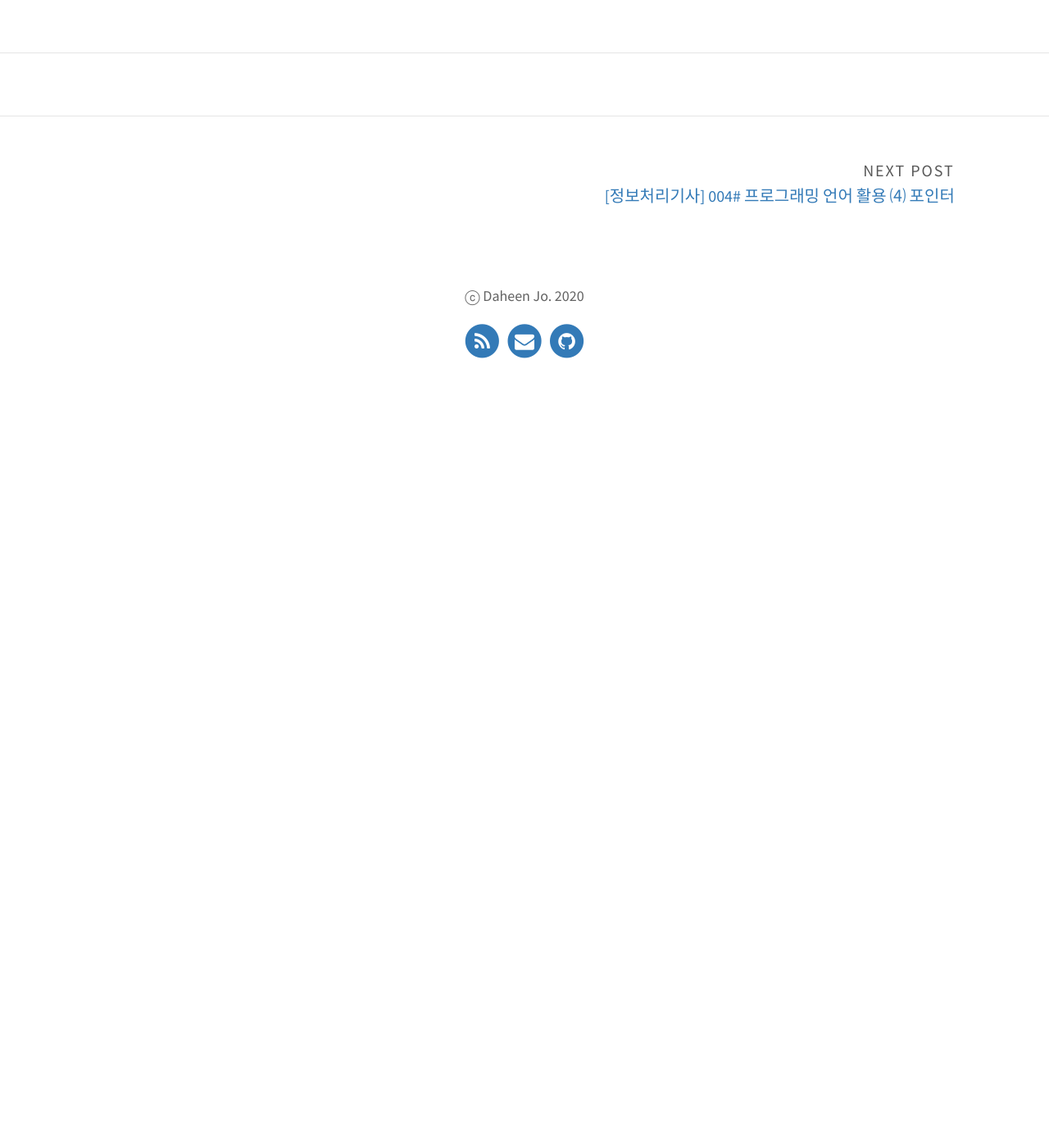
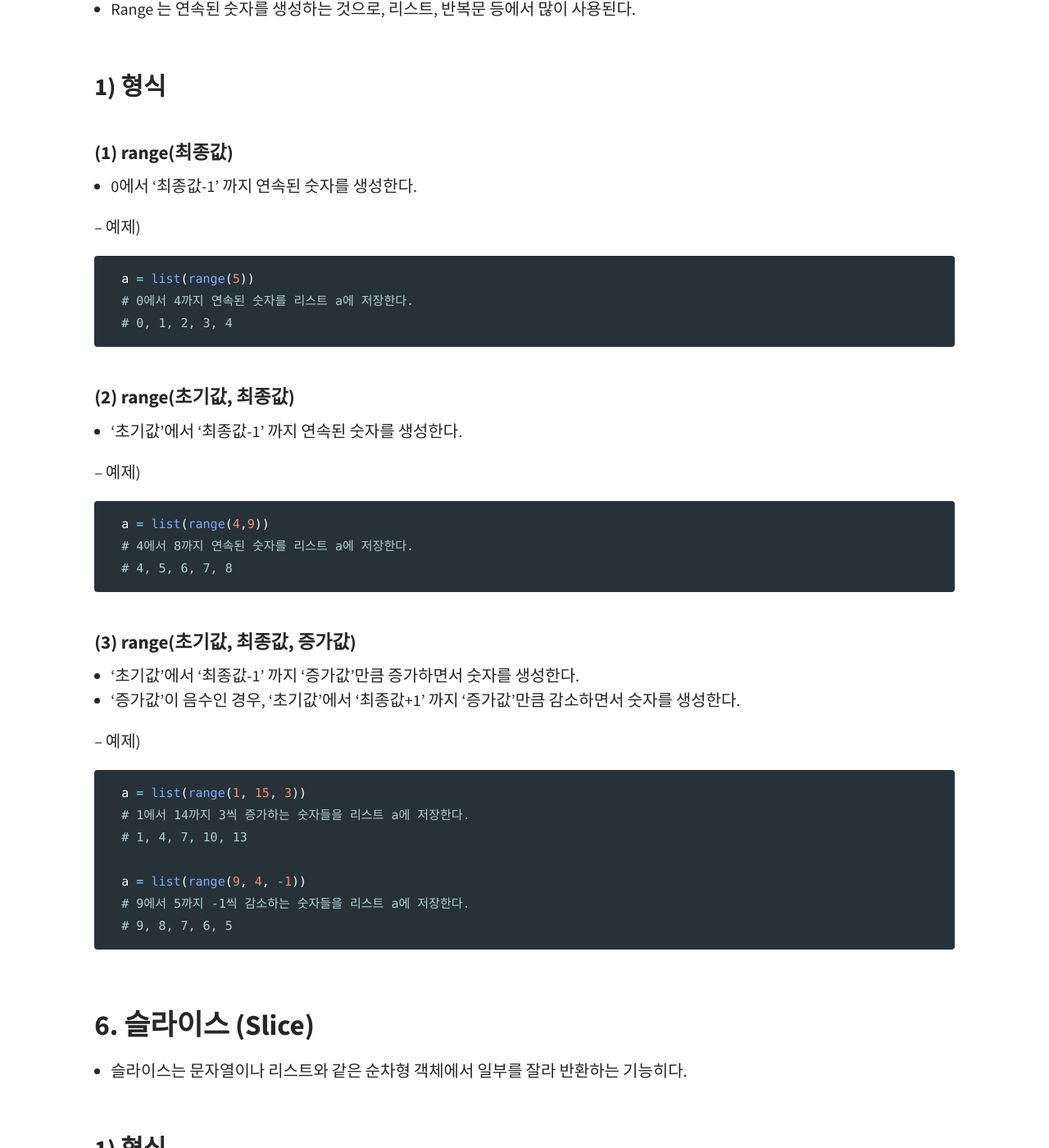
Before and after one commit to devdhjo/devdhjo.github.io, a Jekyll site: the page built from _posts/2020-05-02-cert-eip-005.md, in a window 1280 px wide and 1400 px high, scrolled down 9280 px. Shown: the whole window at 82% size. Built offline with Jekyll 4.4.1, drawn with Linux system fonts in a browser that asks for light colours; some web fonts are replaced; comment, search, counter and statistics services are not loaded; before the commit the page ends 9758 px from its top, so only the background shows below that; some of the changed text lies outside the part shown.

Commit message:
11 MAY 2020 - Modify Post cert#005

````diff
--- a/_posts/2020-05-02-cert-eip-005.md
+++ b/_posts/2020-05-02-cert-eip-005.md
@@ -290,3 +290,140 @@ sort()|리스트를 정렬한다. 기본값은 오름차순이다.<br>reverse
 copy()|리스트를 복사한다.<br>- 예)<br>a = [1, 2, 3]<br>b = a.copy() → b = [1, 2, 3]
 
 - copy() 메서드를 사용하지 않고, b = a 와 같이 리스트를 복사하면, 두 개의 리스트가 같은 메모리를 공유하기 때문에, 한 쪽의 리스트가 수정되면 다른 한 쪽에도 반영된다. 따라서 리스트를 복사하여 별도의 자료 공간으로 사용하기 위해서는 copy() 메서드를 사용해야 한다.
+
+## 5. Range
+
+- Range 는 연속된 숫자를 생성하는 것으로, 리스트, 반복문 등에서 많이 사용된다.
+
+### 1) 형식
+
+#### (1) range(최종값)
+
+- 0에서 '최종값-1' 까지 연속된 숫자를 생성한다.
+
+-- 예제)
+
+```python
+  a = list(range(5))
+  # 0에서 4까지 연속된 숫자를 리스트 a에 저장한다.
+  # 0, 1, 2, 3, 4
+```
+
+#### (2) range(초기값, 최종값)
+
+- '초기값'에서 '최종값-1' 까지 연속된 숫자를 생성한다.
+
+-- 예제)
+
+```python
+  a = list(range(4,9))
+  # 4에서 8까지 연속된 숫자를 리스트 a에 저장한다.
+  # 4, 5, 6, 7, 8
+```
+
+#### (3) range(초기값, 최종값, 증가값)
+
+- '초기값'에서 '최종값-1' 까지 '증가값'만큼 증가하면서 숫자를 생성한다.
+- '증가값'이 음수인 경우, '초기값'에서 '최종값+1' 까지 '증가값'만큼 감소하면서 숫자를 생성한다.
+
+-- 예제)
+
+```python
+  a = list(range(1, 15, 3))
+  # 1에서 14까지 3씩 증가하는 숫자들을 리스트 a에 저장한다.
+  # 1, 4, 7, 10, 13
+
+  a = list(range(9, 4, -1))
+  # 9에서 5까지 -1씩 감소하는 숫자들을 리스트 a에 저장한다.
+  # 9, 8, 7, 6, 5
+```
+
+## 6. 슬라이스 (Slice)
+
+- 슬라이스는 문자열이나 리스트와 같은 순차형 객체에서 일부를 잘라 반환하는 기능히다.
+
+### 1) 형식
+
+#### (1) 객체명[초기위치:최종위치]
+
+- '초기위치'에서 '최종위치-1' 까지의 요소들을 가져온다.
+
+#### (2) 객체명[초기위치:최종위치:증가값]
+
+- '초기위치'에서 '최종위치-1' 까지 '증가값'만큼 증가하면서 해당 위치의 요소들을 가져온다.
+- '증가값'이 음수인 경우, '초기위치'에서 '최종위치+1' 까지 '증가값'만큼 감소하면서 해당 위치의 요소들을 가져온다.
+
+### 2) 인수 생략
+
+- 슬라이스는 일부 인수를 생략하여 사용할 수 있다.
+
+#### (1) 객체명[:] 또는 객체명[::]
+
+- 객체의 모든 요소를 반환한다.
+
+#### (2) 객체명[초기위치:]
+
+- 객체의 '초기위치'에서 마지막 위치까지의 요소들을 반환한다.
+
+#### (3) 객체명[:최종위치]
+
+- 객체의 0번째 위치에서 '최종위치-1' 까지의 요소들을 반환한다.
+
+#### (4) 객체명[::증가값]
+
+- 객체의 0번째 위치에서 마지막 위치까지 '증가값'만큼 증가하면서 해당 위치의 요소들을 반환한다.
+
+### 3) 예제
+
+#### (1) 예제 1
+
+```python
+  a = ['a', 'b', 'c', 'd', 'e']
+
+  a[1:3] → ['b', 'c']
+  # 객체의 1번째 위치에서 2번째 위치까지의 요소들을 가져온다.
+
+  a[0:5:2] → ['a', 'c', 'e']
+  # 객체의 0번째 위치에서 4번째 위치까지 2만큼 증가하면서 해당 위치의 요소들을 가져온다.
+
+  a[3:] → ['d', 'e']
+  # 객체의 3번째 위치에서 마지막 위치까지의 요소들을 반환한다.
+
+  a[:3] → ['a', 'b', 'c']
+  # 객체의 0번째 위치에서 2번째 위치까지의 요소들을 반환한다.
+
+  a[::3] → ['a', 'd']
+  # 객체의 0번째 위치에서 마지막 위치까지 3만큼 증가하면서 해당 위치의 요소들을 가져온다.
+```
+
+#### (2) 예제 2
+
+```python
+  a = 'sinagong'
+  print(a[3:7])
+  # agon
+
+  a = list(range(10))
+  print(a[:7:2])
+  # a = 0, 1, 2, 3, 4, 5, 6, 7, 8, 9
+  # [0, 2, 4, 6]
+
+  a = 'hello, world'
+  print(a[7:])
+  # world
+
+  a = list(range(5, 22, 2))
+  print(a[::3])
+  # a = 5, 7, 9, 11, 13, 15, 17, 19, 21
+  # [5, 11, 17]
+
+  a = list(range(8))
+  print(a[2::2])
+  # a = 0, 1, 2, 3, 4, 5, 6, 7
+  # [2, 4, 6]
+
+  a = list(range(8, 3, -1))
+  print(a[:3])
+  # a = 8, 7, 6, 5, 4
+  # [8, 7, 6]
+```
````
Also changed, not shown: other parts of _posts/2020-05-02-cert-eip-005.md (+2 -2 lines).
